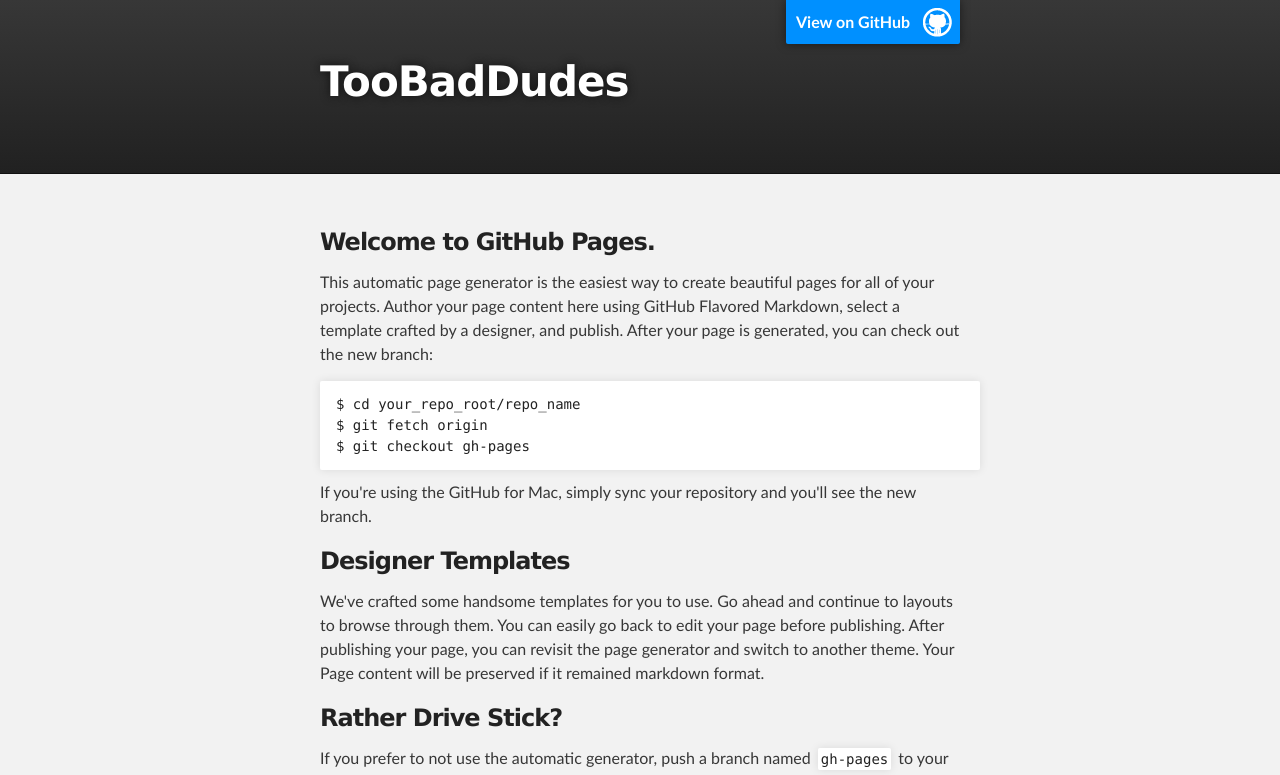
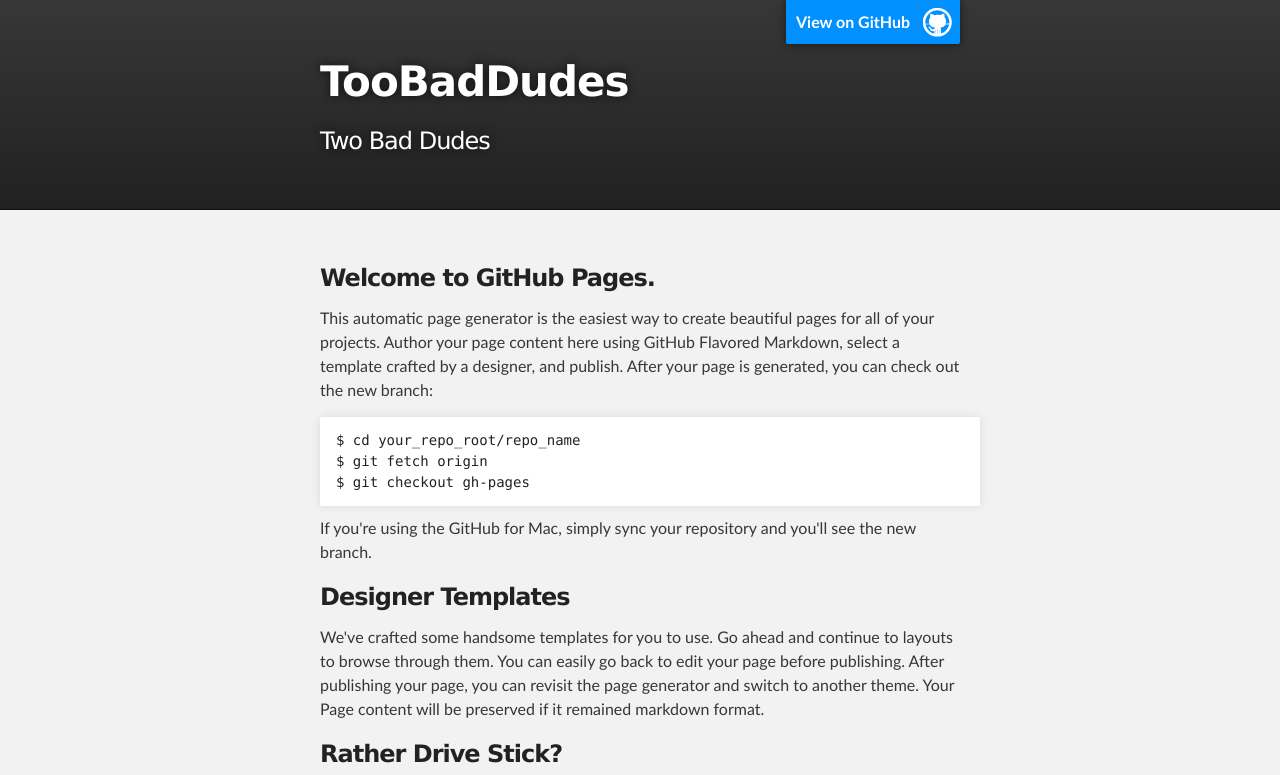
Before and after one commit to TooBadDudes/toobaddudes.github.io, a plain HTML site: page index.html in a window 1280 px wide. Shown: the top 775 px of the page. Drawn offline with Linux system fonts and the light colour scheme.

Commit message:
Update index.html

```diff
--- a/index.html
+++ b/index.html
@@ -19,7 +19,7 @@
           <a id="forkme_banner" href="https://github.com/TooBadDudes">View on GitHub</a>
 
           <h1 id="project_title">TooBadDudes</h1>
-          <h2 id="project_tagline"></h2>
+          <h2 id="project_tagline">Two Bad Dudes</h2>
 
         </header>
     </div>
```
